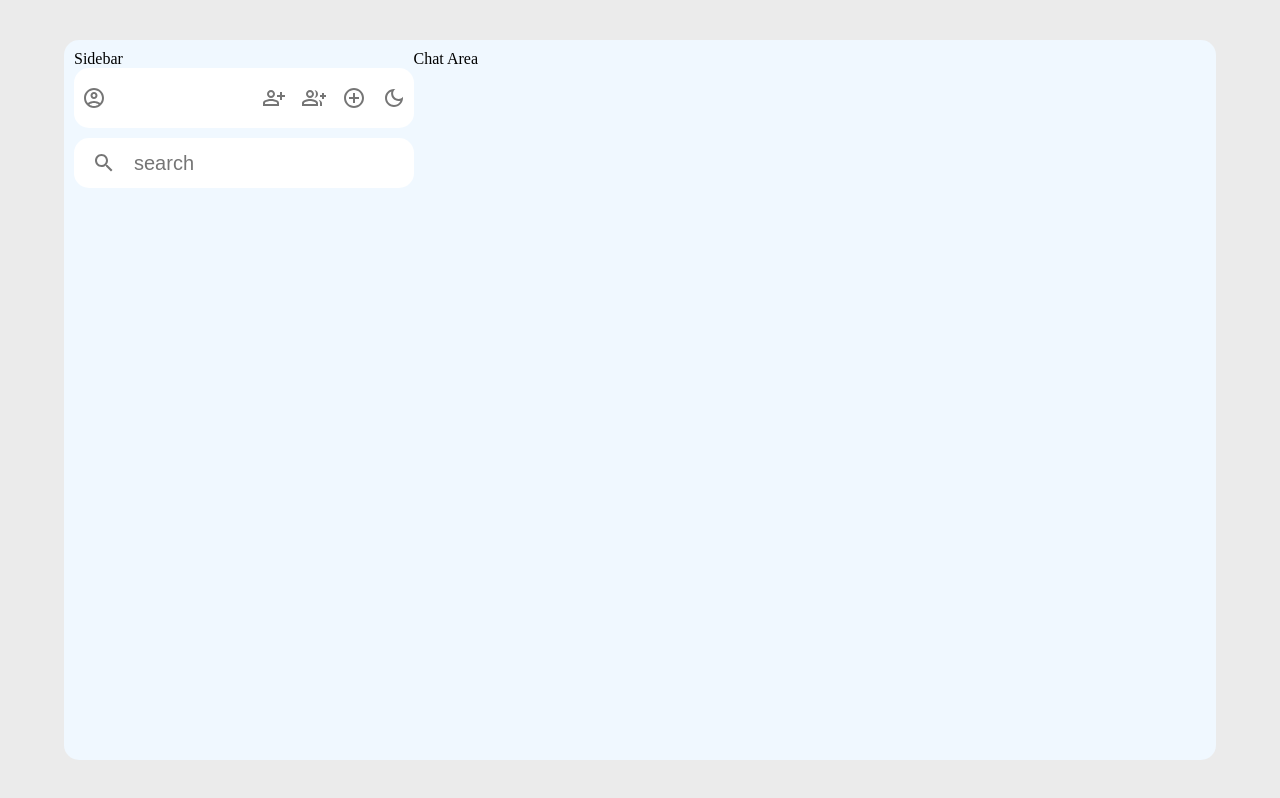
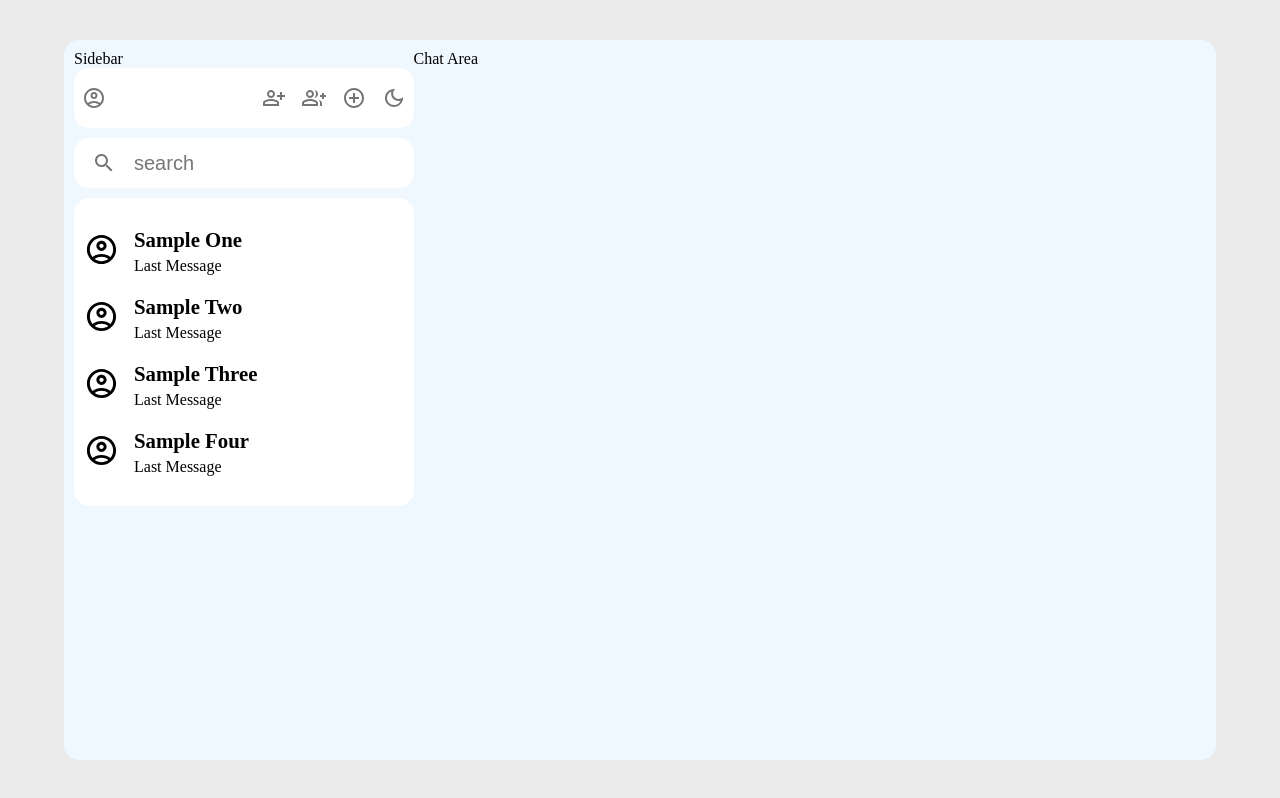
Before and after one commit to shiningsudipto/chatApp-socket.io, a React (Vite) app: page / in a window 1280 px wide. Built offline with nearby package versions, Linux system fonts and the light colour scheme.

Commit message:
users section added

```diff
--- a/src/components/SbUsers.jsx
+++ b/src/components/SbUsers.jsx
@@ -1,8 +1,41 @@
+import AccountCircleOutlinedIcon from '@mui/icons-material/AccountCircleOutlined';
 
 const SbUsers = () => {
+    const users = [
+        {
+            image: '',
+            name: 'Sample One',
+            message: 'Last Message'
+        },
+        {
+            image: '',
+            name: 'Sample Two',
+            message: 'Last Message'
+        },
+        {
+            image: '',
+            name: 'Sample Three',
+            message: 'Last Message'
+        },
+        {
+            image: '',
+            name: 'Sample Four',
+            message: 'Last Message'
+        },
+    ]
     return (
-        <div>
-
+        <div className='sbUsersSection'>
+            {
+                users?.map((user, idx) => <div className='sbUsers' key={idx}>
+                    <div className='sbUserAvatar'>
+                        {/* <img src='' alt="" /> */}
+                        <AccountCircleOutlinedIcon fontSize='large' />
+                    </div>
+                    <div>
+                        <p className='sbUserName'>{user.name}</p>
+                        <p className='sbUserMessage'>{user.message}</p>
+                    </div>
+                </div>)}
         </div>
     );
 };
--- a/src/components/Sidebar.jsx
+++ b/src/components/Sidebar.jsx
@@ -1,5 +1,6 @@
 import SActionIcons from "./SActionIcons";
 import SSearchSection from "./SSearchSection";
+import SbUsers from "./SbUsers";
 
 const Sidebar = () => {
     return (
@@ -7,6 +8,7 @@ const Sidebar = () => {
             <p>Sidebar</p>
             <SActionIcons />
             <SSearchSection />
+            <SbUsers />
         </div>
     );
 };
--- a/src/index.css
+++ b/src/index.css
@@ -62,3 +62,25 @@
     font-size: 1.25rem;
     width: 100%;
 }
+
+.sbUsersSection{
+    background-color: white;
+    border-radius: 15px;
+    padding: 10px;
+}
+
+.sbUsers{
+    display: flex;
+    align-items: center;
+    margin: 20px 0;
+}
+.sbUserAvatar{
+    margin-right: 15px;
+}
+.sbUserName{
+    font-size: 1.3rem;
+    font-weight: 700;
+}
+.sbUserMessage{
+    margin-top: 5px;
+}
```
